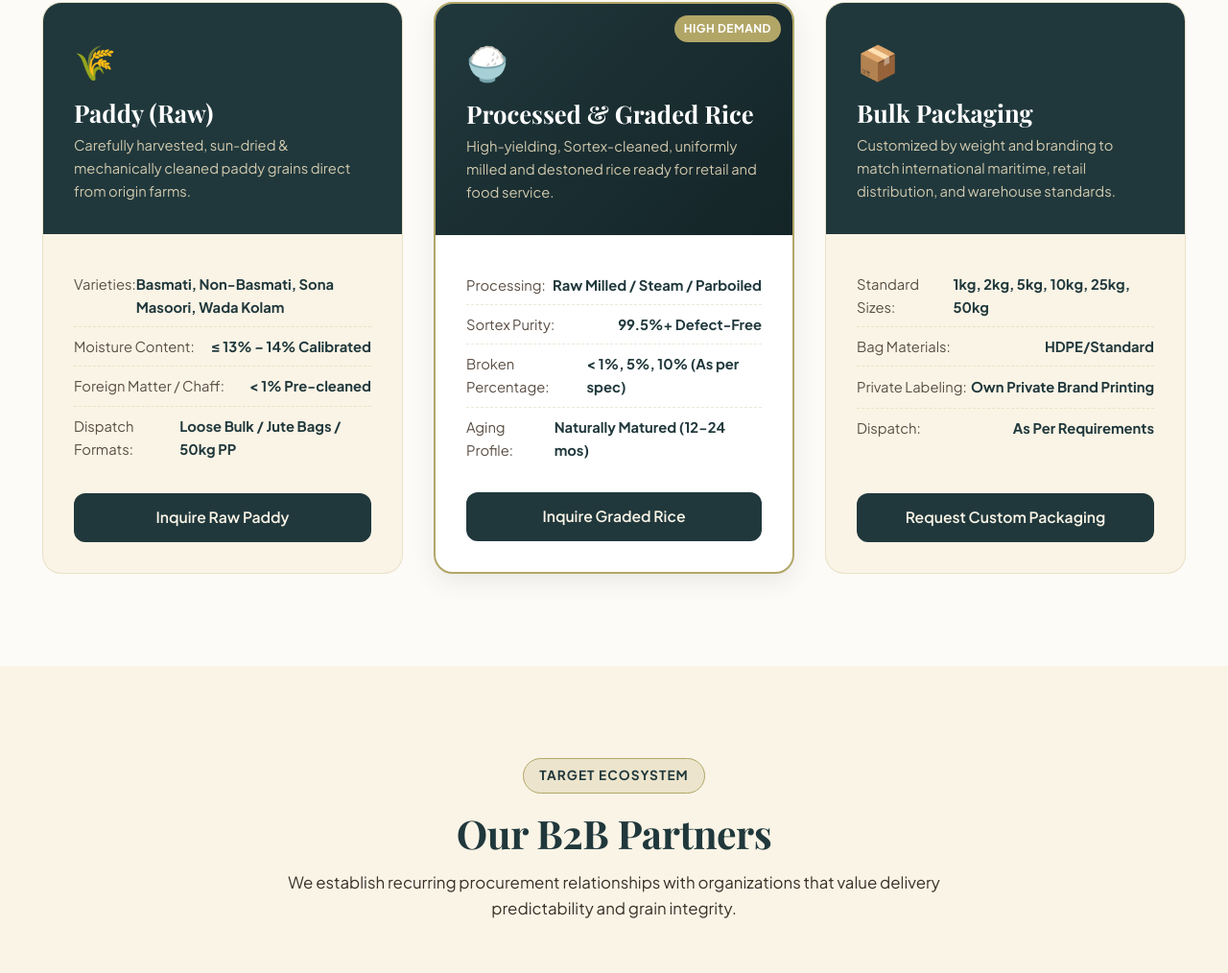
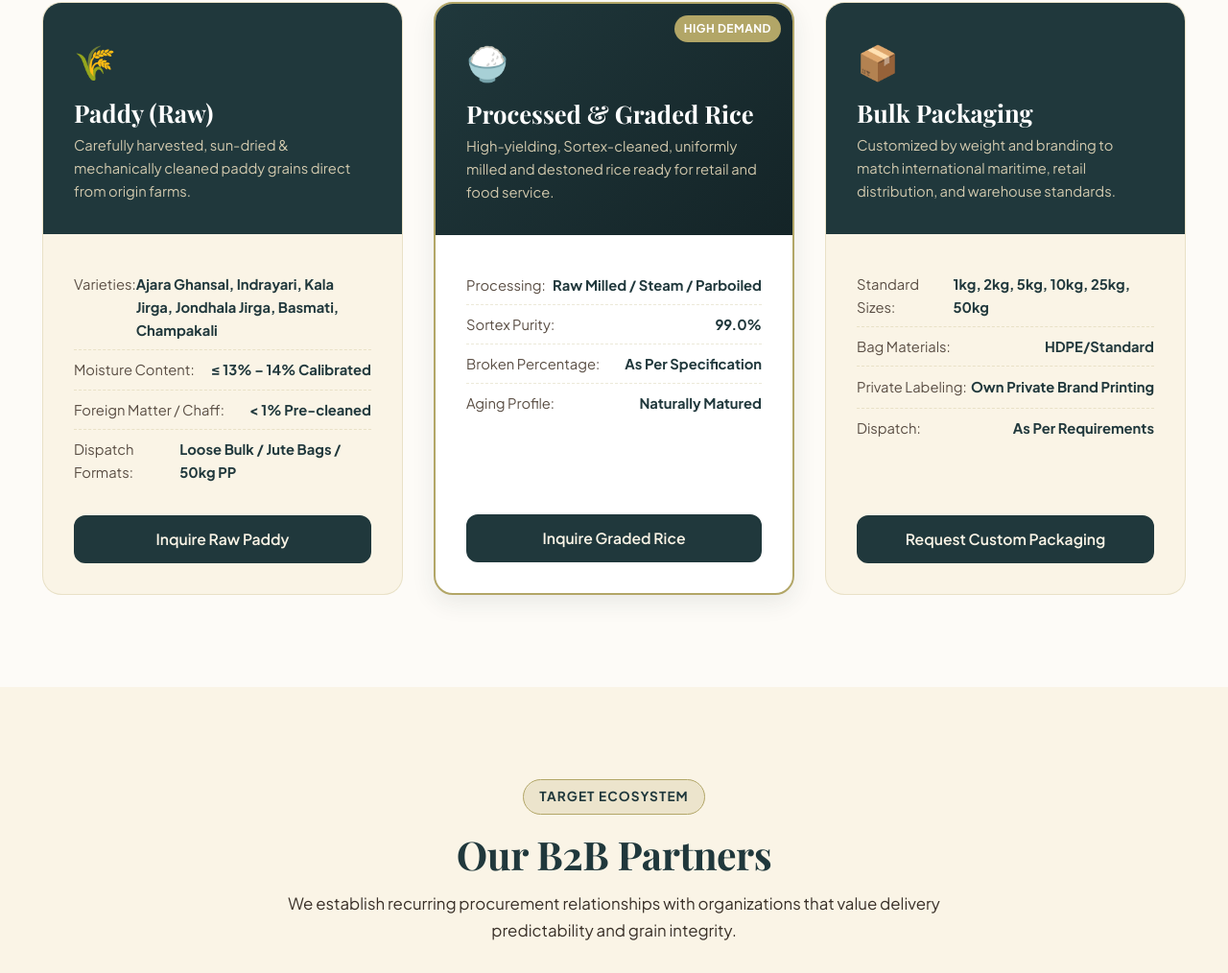
Before and after one commit to gaurang248-gk/hiranyakeshi-website, a website: page public/export-b2b.html in a window 1280 px wide. Shown: the part 2011-3025 px from the top of the page at 96% size. Drawn offline with nearby package versions, Linux system fonts and the light colour scheme; a web font is replaced by a local one.

Commit message:
Update Changes

```diff
--- a/public/export-b2b.html
+++ b/public/export-b2b.html
@@ -356,7 +356,8 @@
               <li
                 style="padding:8px 0; border-bottom:1px dashed var(--color-border); display:flex; justify-content:space-between; font-size:0.92rem;">
                 <span style="color:var(--color-dark-bark-muted);">Varieties:</span>
-                <strong style="color:var(--color-deep-pine);">Basmati, Non-Basmati, Sona Masoori, Wada Kolam</strong>
+                <strong style="color:var(--color-deep-pine);">Ajara Ghansal, Indrayari, Kala Jirga, Jondhala Jirga,
+                  Basmati, Champakali</strong>
               </li>
               <li
                 style="padding:8px 0; border-bottom:1px dashed var(--color-border); display:flex; justify-content:space-between; font-size:0.92rem;">
@@ -404,16 +405,16 @@
               <li
                 style="padding:8px 0; border-bottom:1px dashed var(--color-border); display:flex; justify-content:space-between; font-size:0.92rem;">
                 <span style="color:var(--color-dark-bark-muted);">Sortex Purity:</span>
-                <strong style="color:var(--color-deep-pine);">99.5%+ Defect-Free</strong>
+                <strong style="color:var(--color-deep-pine);">99.0%</strong>
               </li>
               <li
                 style="padding:8px 0; border-bottom:1px dashed var(--color-border); display:flex; justify-content:space-between; font-size:0.92rem;">
                 <span style="color:var(--color-dark-bark-muted);">Broken Percentage:</span>
-                <strong style="color:var(--color-deep-pine);">&lt; 1%, 5%, 10% (As per spec)</strong>
+                <strong style="color:var(--color-deep-pine);"> As Per Specification</strong>
               </li>
               <li style="padding:8px 0; display:flex; justify-content:space-between; font-size:0.92rem;">
                 <span style="color:var(--color-dark-bark-muted);">Aging Profile:</span>
-                <strong style="color:var(--color-deep-pine);">Naturally Matured (12-24 mos)</strong>
+                <strong style="color:var(--color-deep-pine);">Naturally Matured </strong>
               </li>
             </ul>
             <a href="#b2bInquiryForm" class="btn btn-primary" onclick="selectProduct('Processed & Graded Rice')"
```
